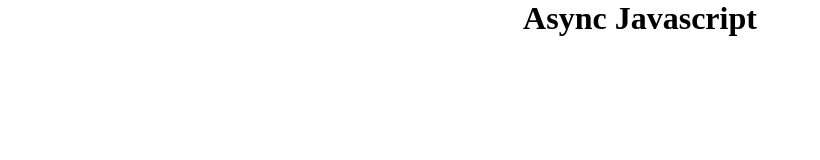
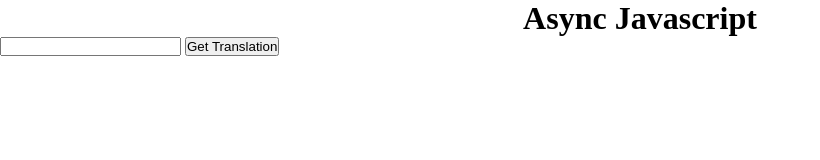
Before and after one commit to maxengelhard/Async-Javascript, a plain HTML site: page index.html in a window 1280 px wide. Shown: the whole page, without its empty margins (0-820 px from the left). Drawn offline with Linux system fonts and the light colour scheme.

Commit message:
Updated HTML To Work With More APIs

```diff
--- a/index.html
+++ b/index.html
@@ -8,6 +8,10 @@
 </head>
 <body>
     <h1>Async Javascript</h1>
+    <input type="text" id="myInput">
+    <button type="button" id="button">Get Translation</button>
+    <div class="response"></div>
+
 </body>
 <script src="app.js"></script>
 </html>
```
